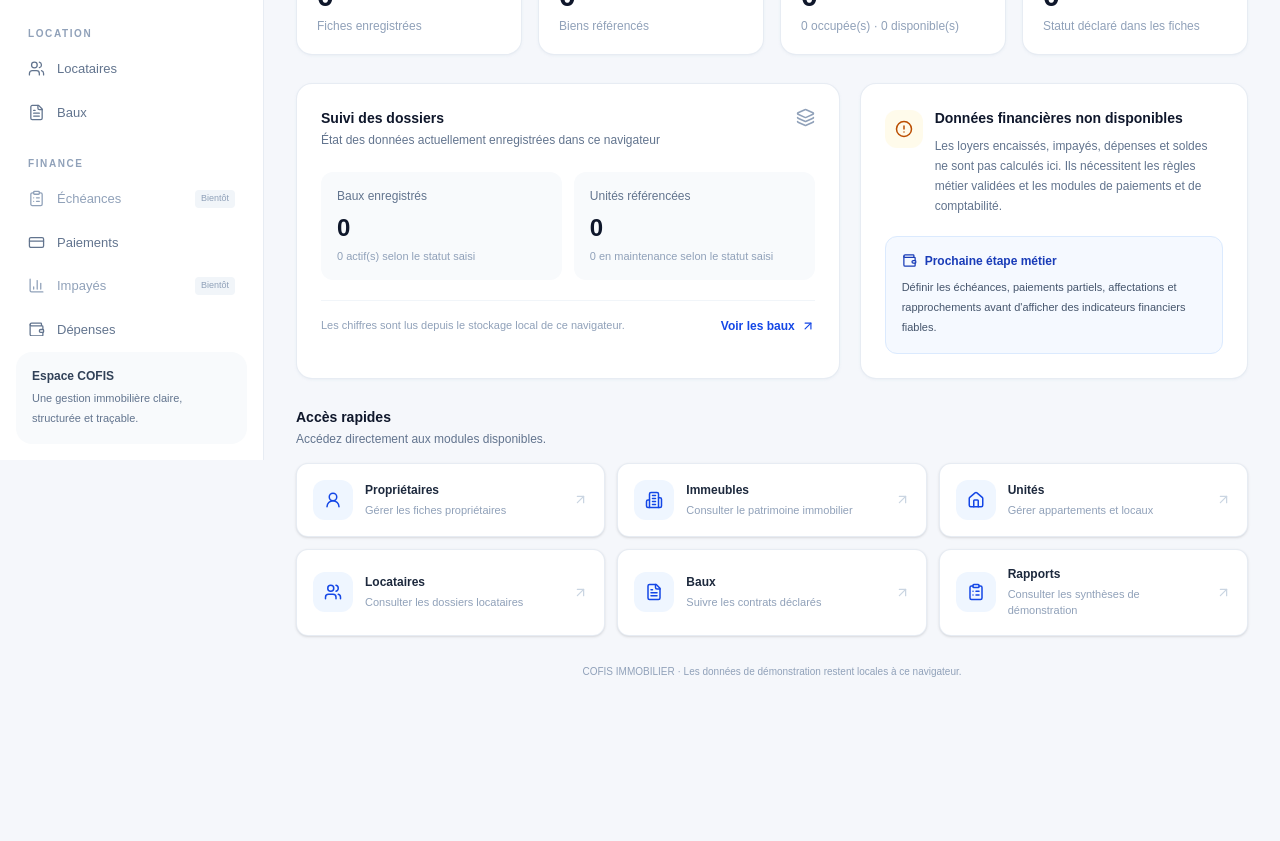
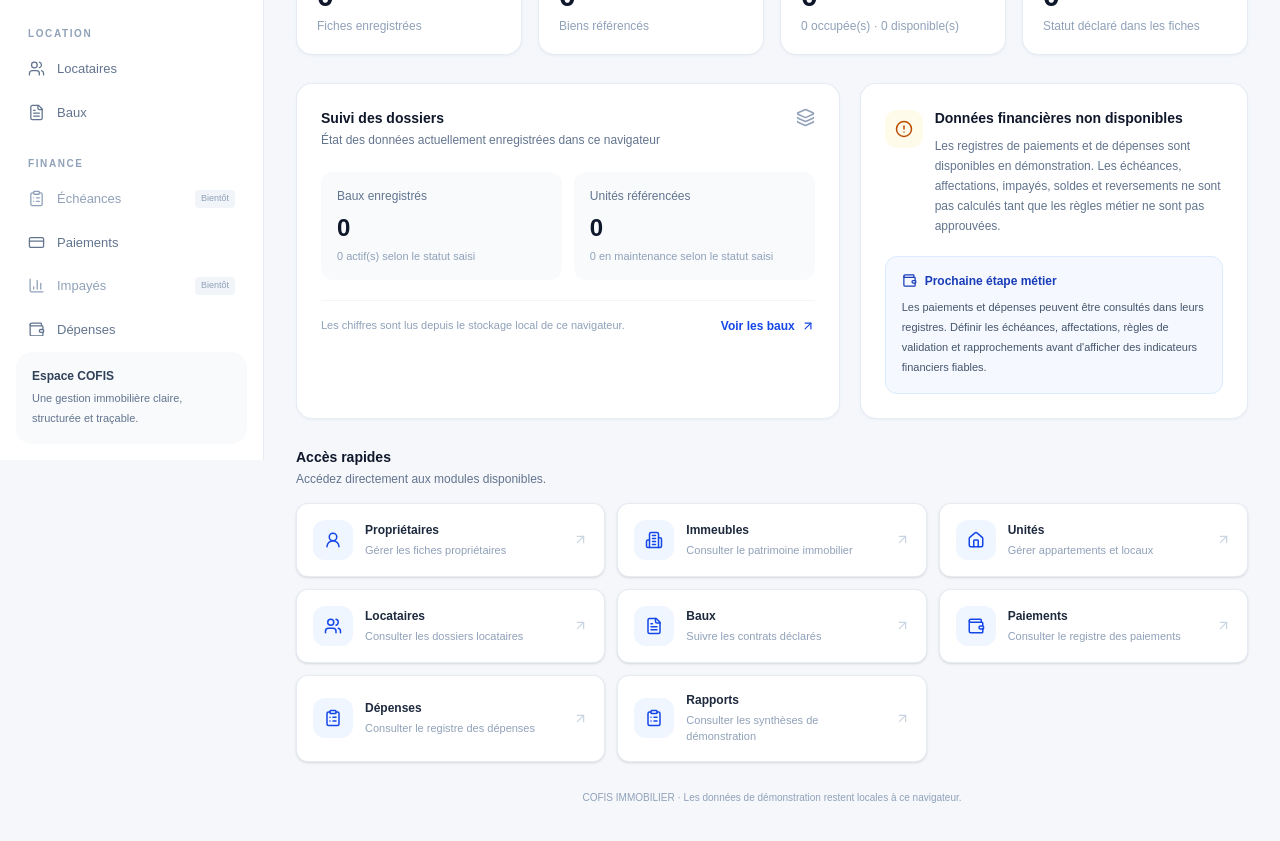
Before and after one commit to ethel954-tech/Cofis-immobilier, a Next.js app: page /dashboard in a window 1280 px wide. Shown: the part 340-1181 px from the top of the page. Before the commit the page ends 1055 px from the top, so only its background shows below. Built offline with nearby package versions, Linux system fonts and the light colour scheme.

Commit message:
feat(dashboard): link payment and expense registers

```diff
--- a/src/app/(app)/dashboard/page.tsx
+++ b/src/app/(app)/dashboard/page.tsx
@@ -65,6 +65,8 @@ const raccourcis = [
   { href: "/unites", titre: "Unités", description: "Gérer appartements et locaux", icone: Home },
   { href: "/locataires", titre: "Locataires", description: "Consulter les dossiers locataires", icone: Users },
   { href: "/baux", titre: "Baux", description: "Suivre les contrats déclarés", icone: FileText },
+  { href: "/paiements", titre: "Paiements", description: "Consulter le registre des paiements", icone: Wallet },
+  { href: "/depenses", titre: "Dépenses", description: "Consulter le registre des dépenses", icone: ClipboardList },
   { href: "/rapports", titre: "Rapports", description: "Consulter les synthèses de démonstration", icone: ClipboardList }
 ];
 
@@ -157,12 +159,12 @@ export default function PageTableauDeBord() {
               <span className="mt-0.5 rounded-xl bg-amber-50 p-2.5 text-amber-700"><CircleAlert size={18} /></span>
               <div>
                 <h3 className="text-sm font-bold text-slate-900">Données financières non disponibles</h3>
-                <p className="mt-2 text-xs leading-5 text-slate-500">Les loyers encaissés, impayés, dépenses et soldes ne sont pas calculés ici. Ils nécessitent les règles métier validées et les modules de paiements et de comptabilité.</p>
+                <p className="mt-2 text-xs leading-5 text-slate-500">Les registres de paiements et de dépenses sont disponibles en démonstration. Les échéances, affectations, impayés, soldes et reversements ne sont pas calculés tant que les règles métier ne sont pas approuvées.</p>
               </div>
             </div>
             <div className="mt-5 rounded-xl border border-blue-100 bg-blue-50/60 p-4">
               <div className="flex items-center gap-2 text-xs font-semibold text-blue-800"><Wallet size={15} /> Prochaine étape métier</div>
-              <p className="mt-2 text-[11px] leading-5 text-slate-600">Définir les échéances, paiements partiels, affectations et rapprochements avant d'afficher des indicateurs financiers fiables.</p>
+              <p className="mt-2 text-[11px] leading-5 text-slate-600">Les paiements et dépenses peuvent être consultés dans leurs registres. Définir les échéances, affectations, règles de validation et rapprochements avant d'afficher des indicateurs financiers fiables.</p>
             </div>
           </article>
         </section>
```
